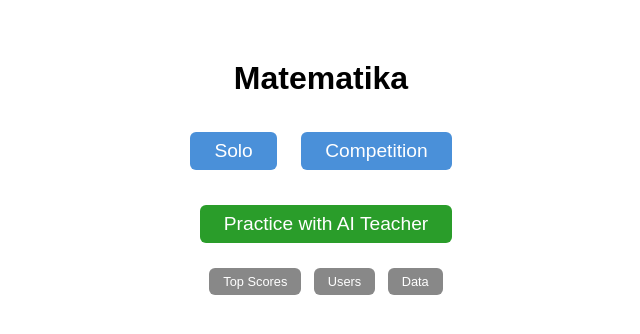
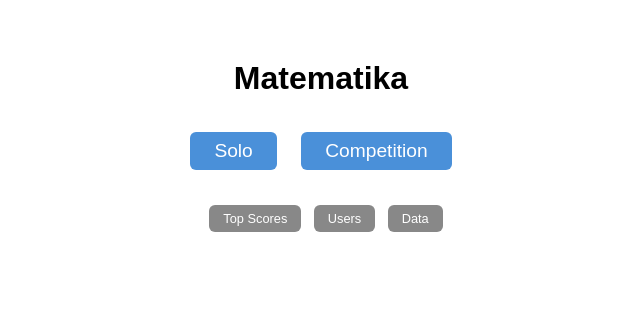
Before and after one commit to srubarm/srubarm.github.io, a Jekyll site: the page built from matematika/index.html, in a window 1280 px wide. Shown: the top 334 px of the page, without its empty margins (319-959 px from the left). Built offline with Jekyll 4.4.1, drawn with Linux system fonts in a browser that asks for light colours; part of the change alters nothing that is shown.

Commit message:
Hide AI features until API key is verified
- Store apiKeyValid flag in settings on successful verification,
  clear it on failure or when key is removed
- Add isAIEnabled() helper that checks both key and valid flag
- Hide "Practice with AI Teacher" menu button when AI is disabled
- Hide "AI Prompt" and "AI Generate" buttons on user cards
- Hide "AI Evaluate" button on finish screen
- updateAIVisibility() called on page load and after save to
  keep UI in sync

https://claude.ai/code/session_01B6L54gBVAy9FFVEUmhYuhw

```diff
--- a/matematika/index.html
+++ b/matematika/index.html
@@ -185,7 +185,7 @@ layout: null
       <button onclick="startSolo()">Solo</button>
       <button onclick="showCompSetup()">Competition</button>
     </div>
-    <div style="margin-top:15px">
+    <div id="ai-teacher-menu-wrap" style="margin-top:15px; display:none;">
       <button onclick="startAITeacher()" style="background:#2a9d2a;">Practice with AI Teacher</button>
     </div>
     <div style="margin-top:25px">
@@ -511,6 +511,19 @@ layout: null
       saveAppData(data);
     }
 
+    function isAIEnabled() {
+      return !!(getSetting('ApiKey') && getSetting('apiKeyValid'));
+    }
+
+    function updateAIVisibility() {
+      var enabled = isAIEnabled();
+      var teacherWrap = document.getElementById('ai-teacher-menu-wrap');
+      if (teacherWrap) teacherWrap.style.display = enabled ? 'block' : 'none';
+      // Re-render user list if it's visible (to show/hide AI buttons)
+      var userMgmt = document.getElementById('user-management');
+      if (userMgmt && userMgmt.style.display !== 'none') renderUserList();
+    }
+
     // --- Problem generation ---
 
     function generateProblems() {
@@ -720,7 +733,7 @@ layout: null
         var evalDiv = document.getElementById('ai-evaluation');
         evalDiv.style.display = 'none';
         evalDiv.textContent = '';
-        if (aiGeneratedTest && getSetting('ApiKey')) {
+        if (aiGeneratedTest && isAIEnabled()) {
           lastAITestObj = testObj;
           evalWrap.style.display = 'block';
           document.getElementById('ai-evaluate-btn').disabled = false;
@@ -835,16 +848,20 @@ layout: null
         el.innerHTML = '<p class="no-users">No users added yet.</p>';
         return;
       }
+      var aiEnabled = isAIEnabled();
       var h = '';
       users.forEach(function(u, i) {
+        var escapedName = u.name.replace(/'/g, "\\'");
         h += '<div class="user-card">' +
           '<div class="user-info"><span class="user-name">' + u.name + '</span><br>' +
           '<span class="user-birth">' + MONTH_NAMES[u.birthMonth - 1] + ' ' + u.birthYear + '</span></div>' +
           '<div style="display:flex; flex-direction:column; gap:4px; margin-left:10px;">' +
-          '<button class="remove-btn" onclick="removeUser(' + i + ')">Remove</button>' +
-          '<button class="remove-btn" style="background:#4a90d9;" onclick="generateTestPrompt(\'' + u.name.replace(/'/g, "\\'") + '\')">AI Prompt</button>' +
-          '<button class="remove-btn" style="background:#2a9d2a;" onclick="generateAITest(\'' + u.name.replace(/'/g, "\\'") + '\')">AI Generate</button>' +
-          '</div></div>';
+          '<button class="remove-btn" onclick="removeUser(' + i + ')">Remove</button>';
+        if (aiEnabled) {
+          h += '<button class="remove-btn" style="background:#4a90d9;" onclick="generateTestPrompt(\'' + escapedName + '\')">AI Prompt</button>' +
+            '<button class="remove-btn" style="background:#2a9d2a;" onclick="generateAITest(\'' + escapedName + '\')">AI Generate</button>';
+        }
+        h += '</div></div>';
       });
       el.innerHTML = h;
     }
@@ -1169,10 +1186,6 @@ layout: null
     }
 
     function startAITeacher() {
-      if (!getSetting('ApiKey')) {
-        alert('Please set an API key in Data settings first.');
-        return;
-      }
       hideAll();
       document.getElementById('ai-teacher-setup').style.display = 'block';
       populateUserSelect('ai-teacher-user-select');
@@ -1611,6 +1624,7 @@ layout: null
 
     populateYearDropdown();
     renderLevelButtons();
+    updateAIVisibility();
 
     // --- Scoreboard ---
 
@@ -1822,8 +1836,10 @@ layout: null
       var statusEl = document.getElementById('api-key-status');
 
       if (!key) {
+        setSetting('apiKeyValid', '');
         statusEl.textContent = 'Saved (no key set).';
         statusEl.style.color = '#888';
+        updateAIVisibility();
         return;
       }
 
@@ -1850,12 +1866,16 @@ layout: null
           result.candidates[0].content && result.candidates[0].content.parts &&
           result.candidates[0].content.parts[0] && result.candidates[0].content.parts[0].text;
         if (!text) throw new Error('Empty response');
+        setSetting('apiKeyValid', '1');
         statusEl.textContent = 'Saved \u2013 API key and model verified \u2713';
         statusEl.style.color = '#2a9d2a';
+        updateAIVisibility();
       })
       .catch(function(err) {
+        setSetting('apiKeyValid', '');
         statusEl.textContent = 'Saved \u2013 verification failed: ' + err.message;
         statusEl.style.color = '#e55';
+        updateAIVisibility();
       });
     }
 
```
